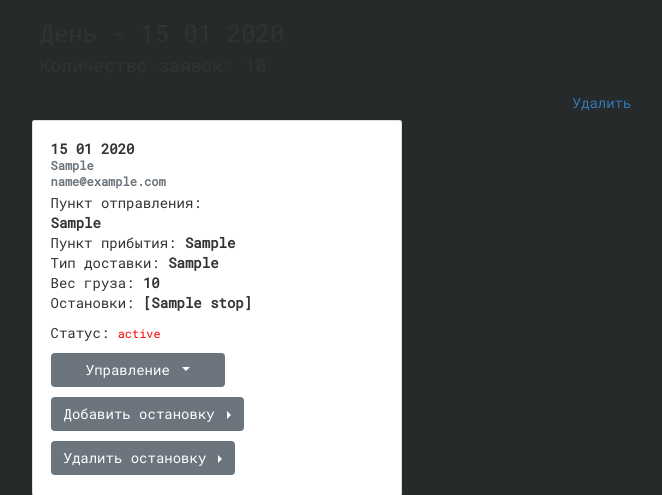
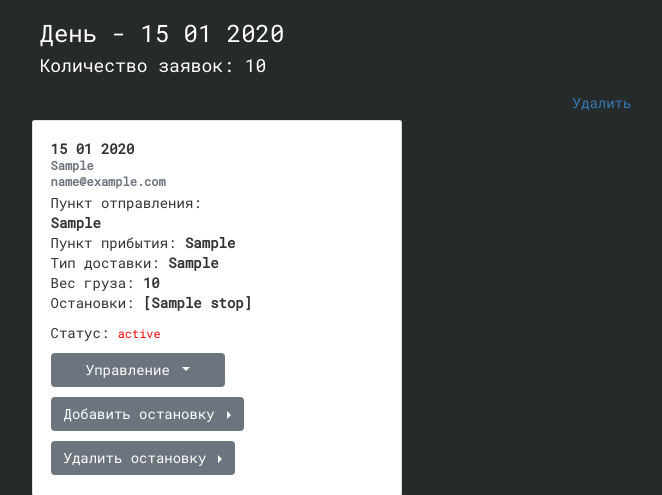
Before and after one commit to insmnia/AutoBaze, a Flask app: page /day_details/1 in a window 1280 px wide. Shown: the part 62-557 px from the top of the page, without its empty margins (38-700 px from the left). Run offline with Flask 2, Linux system fonts and the light colour scheme; a user stored in the database is signed in; tables that the repository leaves empty hold one stand-in row (values such as "Sample post"); some libraries are stand-ins or nearby versions.

Commit message:
design fixes

```diff
--- a/app/templates/manage/day_details.html
+++ b/app/templates/manage/day_details.html
@@ -1,16 +1,17 @@
 {% extends "base.html"%}
 
 {% block content%}
-<h3>День - {{day.date|date}}</h3>
-<h4>Количество заявок: {{20- day.orders_amount }}</h4>
-<button type="button" class="btn btn-outline-danger">
+<h3 style="color:white">День - {{day.date|date}}</h3>
+<h4 style="color:white">Количество заявок: {{20- day.orders_amount }}</h4>
+<button style="color:white" type="button" class="btn btn-outline-danger">
     <a href="{{ url_for('manage.delete_day',id=day.id) }}" style="text-decoration: none;">Удалить</a>
-</button>
+</button style="color:white">
 
 <style>
     #btn {
         width: 100%;
     }
+
 </style>
 <div class="container">
     <div class="row">
```
